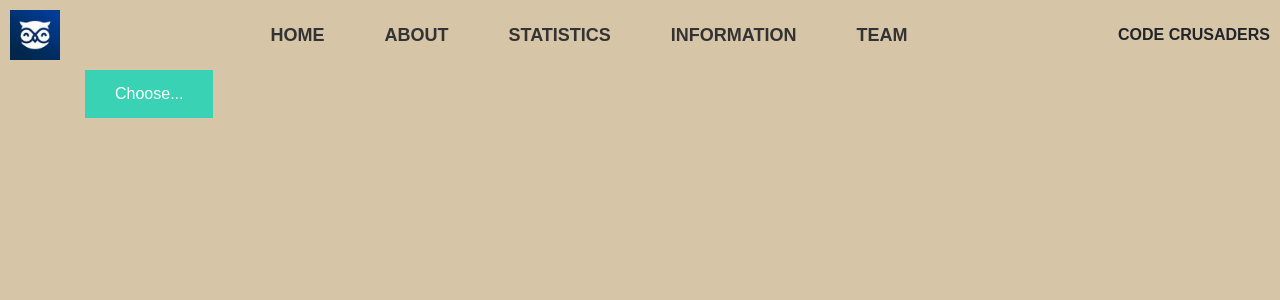
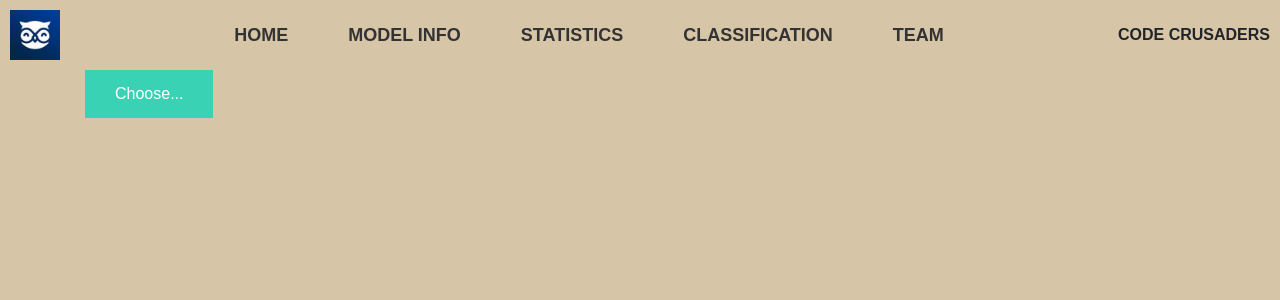
Before and after one commit to nanihemanth/EcoClassifier, a Flask app: page /model in a window 1280 px wide. Shown: the top 300 px of the page. Run offline with Flask 2, Linux system fonts and the light colour scheme; some libraries are stand-ins or nearby versions.

Commit message:
Minor Changes

```diff
--- a/templates/home.html
+++ b/templates/home.html
@@ -12,8 +12,8 @@
       <nav>
         <ul>
           <li><a href="/">HOME</a></li>
-          <li><a href="about.html">ABOUT</a></li>
-          <li><a href="statistics">STATISTICS</a></li>
+          <li><a href="/about">MODEL INFO</a></li>
+          <li><a href="/statistics">STATISTICS</a></li>
           <li><a href="/model">CLASSIFICATION</a></li>
           <li><a href="/team">TEAM</a></li>
         </ul>
--- a/templates/information.html
+++ b/templates/information.html
@@ -16,11 +16,11 @@
       </div>
       <nav>
         <ul>
-          <li><a href="home.html">HOME</a></li>
-          <li><a href="about.html">ABOUT</a></li>
-          <li><a href="statistics.html">STATISTICS</a></li>
-          <li><a href="information.html">INFORMATION</a></li>
-          <li><a href="index.html">TEAM</a></li>
+          <li><a href="/">HOME</a></li>
+          <li><a href="/about">MODEL INFO</a></li>
+          <li><a href="/statistics">STATISTICS</a></li>
+          <li><a href="/model">CLASSIFICATION</a></li>
+          <li><a href="/team">TEAM</a></li>
         </ul>
       </nav>
       <div class="right-item">CODE CRUSADERS</div>
--- a/templates/statistics.html
+++ b/templates/statistics.html
@@ -12,9 +12,9 @@
       <nav>
         <ul>
           <li><a href="/">HOME</a></li>
-          <li><a href="about.html">ABOUT</a></li>
-          <li><a href="statistics">STATISTICS</a></li>
-          <li><a href="information.html">CLASS</a></li>
+          <li><a href="/about">MODEL INFO</a></li>
+          <li><a href="/statistics">STATISTICS</a></li>
+          <li><a href="/model">CLASSIFICATION</a></li>
           <li><a href="/team">TEAM</a></li>
         </ul>
       </nav>
```
Also changed, not shown: templates/about.html (+5 -5 lines), templates/index.html (+5 -5 lines).
